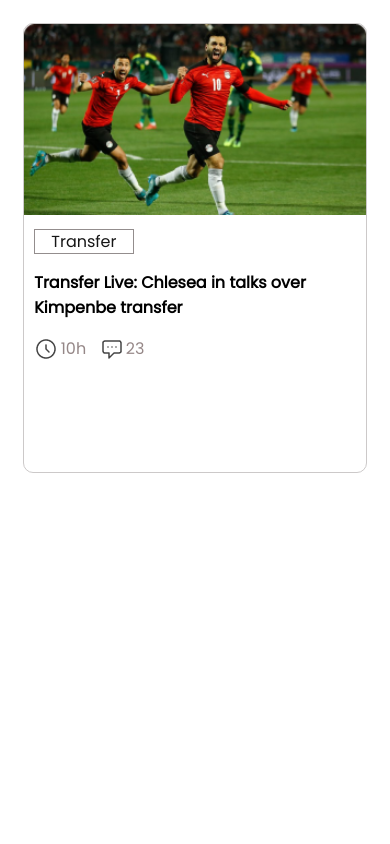
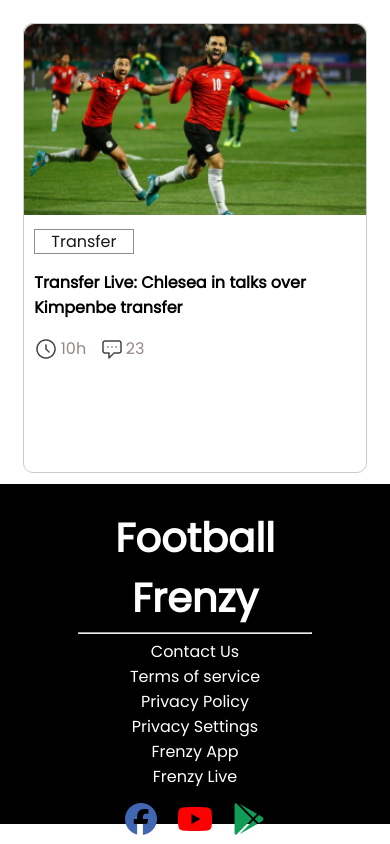
Before and after one commit to developer-munir/football-frenzy, a plain HTML site: page index.html in a window 390 px wide. Shown: the part 4964-5808 px from the top of the page. Before the commit the page ends 5448 px from the top, so only its background shows below. Drawn offline with Linux system fonts and the light colour scheme; a web font is replaced by a local one.

Commit message:
index-page fully responsive

```diff
--- a/index.html
+++ b/index.html
@@ -254,6 +254,32 @@
     <!-- main section ends here -->
   </body>
   <!-- footer section starts here -->
-  <footer></footer>
+  <footer class="footer">
+    <div class="admin-contact">
+      <h2>Football Frenzy</h2>
+      <hr>
+      <div class="admin-links">
+        <nav>
+          <ul>
+            <li><a href="">Contact Us</a></li>
+            <li><a href="">Terms of service </a></li>
+            <li><a href="">Privacy Policy</a></li>
+            <li><a href="">Privacy Settings</a></li>
+            <li><a href="">Frenzy App</a></li>
+            <li><a href="">Frenzy Live</a></li>
+          </ul>
+        </nav>
+      </div>
+      <div class="admin-social-links">
+        <nav>
+          <ul>
+            <li><a href=""><i class="fa-brands fa-facebook"></i></a></li>
+            <li><a href=""><i class="fa-brands fa-youtube"></i></a></li>
+            <li><a href=""><i class="fa-brands fa-google-play"></i></a></li>
+          </ul>
+        </nav>
+      </div>
+    </div>
+  </footer>
   <!-- footer section ends here -->
 </html>
--- a/styles/mobile.css
+++ b/styles/mobile.css
@@ -36,4 +36,7 @@
   .transfer-time{
     margin-top: 0;
   }
+  .admin-links ul{
+    flex-direction: column;
 }
+}
--- a/styles/style.css
+++ b/styles/style.css
@@ -51,7 +51,7 @@ body {
   display: flex;
   align-items: flex-end;
 }
-.live-btn{
+.live-btn {
   background: linear-gradient(rgba(224, 212, 212, 0.776), rgb(29, 146, 111));
   border-radius: 5px;
   display: flex;
@@ -59,14 +59,14 @@ body {
   justify-content: center;
   padding: 2%;
   margin-top: 8%;
-     margin-bottom:1%;
+  margin-bottom: 1%;
 }
-.live-btn a{
+.live-btn a {
   font-size: 1.5em;
   text-decoration: none;
   position: relative;
   color: #161616;
-    margin:0 5px;
+  margin: 0 5px;
 }
 /* main section styles-------------------------------------------------- */
 .main-section {
@@ -156,3 +156,49 @@ body {
   color: #161616;
   font-weight: 600;
 }
+/* footer----------------------------------------------------- */
+.footer {
+  background-color: #000000;
+  height: 340px;
+}
+.admin-contact {
+  width: 60%;
+  margin: 0 auto;
+}
+.admin-contact h2 {
+  font-size: 40px;
+  text-align: center;
+  color: #ffffff;
+  margin-top: 10%;
+}
+.admin-contact h2,
+hr {
+  margin-bottom: 2%;
+}
+.admin-links a,
+.admin-social-links a {
+  text-decoration: none;
+  color: #ffffff;
+  margin: 10px 10px;
+}
+.admin-links ul,
+.admin-social-links ul {
+  display: flex;
+  list-style: none;
+  justify-content: center;
+  align-items: center;
+}
+.admin-social-links {
+  font-size: 2em;
+  margin-top: 3%;
+  margin-bottom: 3%;
+}
+.fa-facebook {
+  color: #4267b2;
+}
+.fa-youtube {
+  color: #ff0000;
+}
+.fa-google-play {
+  color: #0f9d58;
+}
--- a/styles/tabet.css
+++ b/styles/tabet.css
@@ -34,7 +34,11 @@
   .transfer-hide {
     display: none;
   }
-  .view-all-btn{
+  .view-all-btn {
     display: inline;
   }
+  .admin-links ul,
+  .admin-social-links ul {
+    flex-wrap: wrap;
+  }
 }
```
Lines whose indentation alone changed are shown as unchanged.
